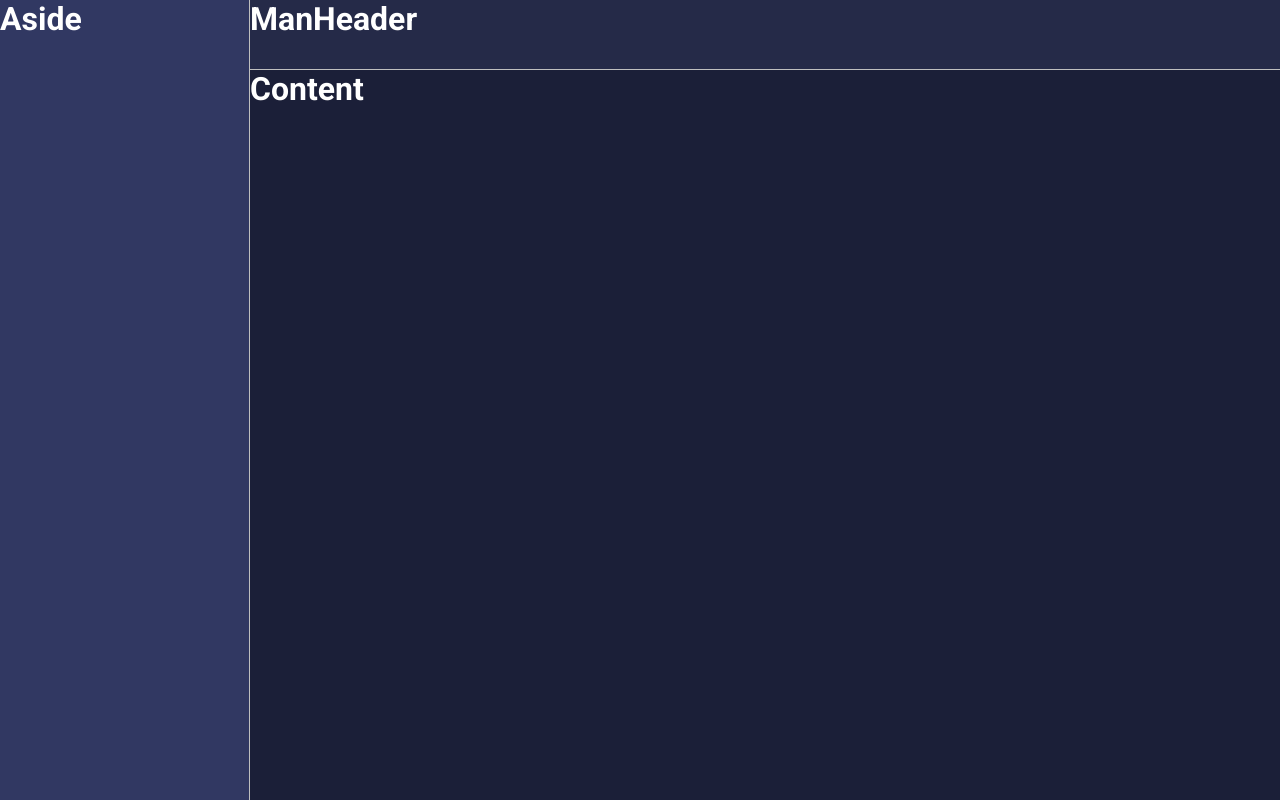
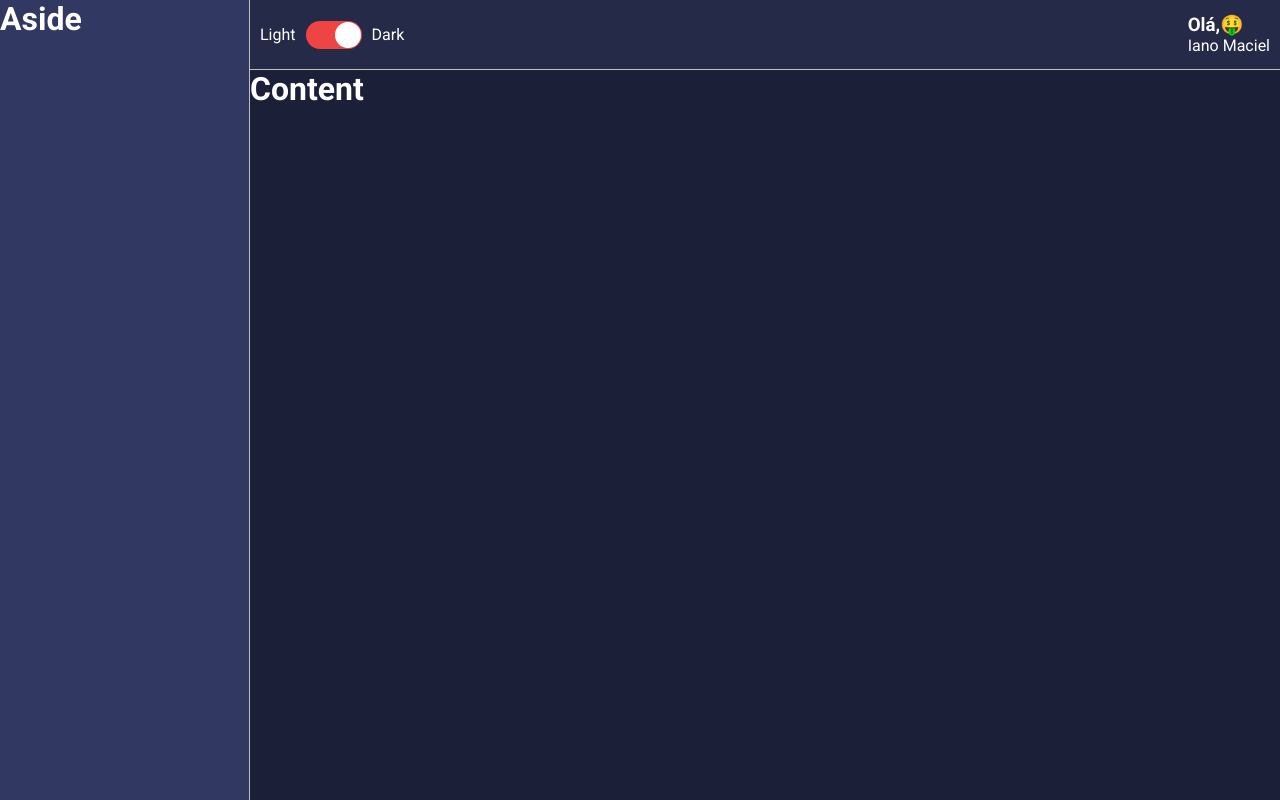
Before and after one commit to IanoMaciel/my-wallet, a React (Create React App) app: page / in a window 1280 px wide. Built offline with nearby package versions, Linux system fonts and the light colour scheme.

Commit message:
Componente ManHeader finalizado

```diff
--- a/src/components/ManHeader/index.tsx
+++ b/src/components/ManHeader/index.tsx
@@ -1,10 +1,25 @@
-import React from "react";
+import React, { useMemo } from "react";
 import * as S from './styles'
 
+import emoji from "../../utils/emoji";
+
+import Toggle from "../Toggle"; //components
+
+
 const ManHeader: React.FC = () => {
+
+    const emotion = useMemo(() => {
+        const index = Math.floor(Math.random()* emoji.length)
+        return emoji[index];
+    }, [])
+
     return(
         <S.Container>
-            <h1>ManHeader</h1>
+            <Toggle/>
+            <S.Profile>
+                <S.Welcome>Olá,{emotion}</S.Welcome>
+                <S.UserName>Iano Maciel</S.UserName>
+            </S.Profile>
         </S.Container>
     );
 }
--- a/src/components/ManHeader/styles.ts
+++ b/src/components/ManHeader/styles.ts
@@ -4,7 +4,22 @@ export const Container = styled.div`
     grid-area: MH;
 
     background-color: ${props => props.theme.colors.secondary};
+    border-bottom: 1px solid ${props => props.theme.colors.gray};
+
+    display: flex;
+    justify-content: space-between;
+    align-items: center;
+    padding: 0 10px;
+`
+
+export const Profile = styled.div`
     color: ${props => props.theme.colors.with};
+`
 
-    border-bottom: 1px solid ${props => props.theme.colors.gray};
+export const Welcome = styled.h3`
+
 `
+
+export const UserName = styled.span`
+
+`
```
